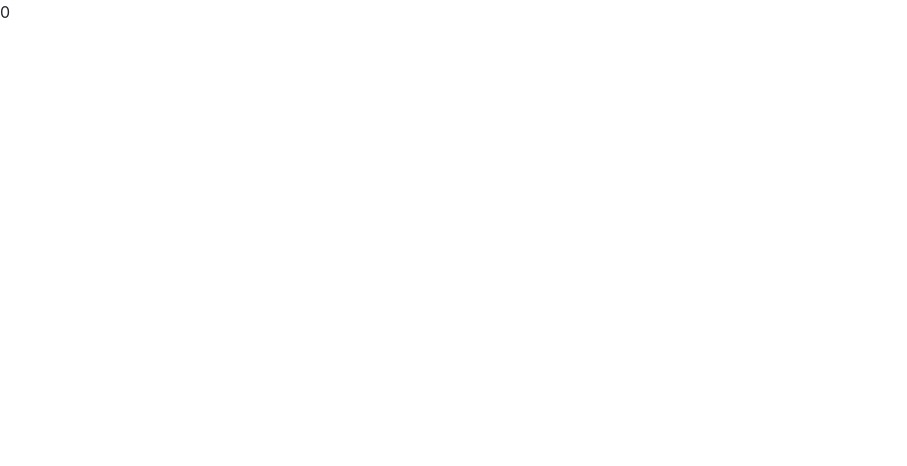
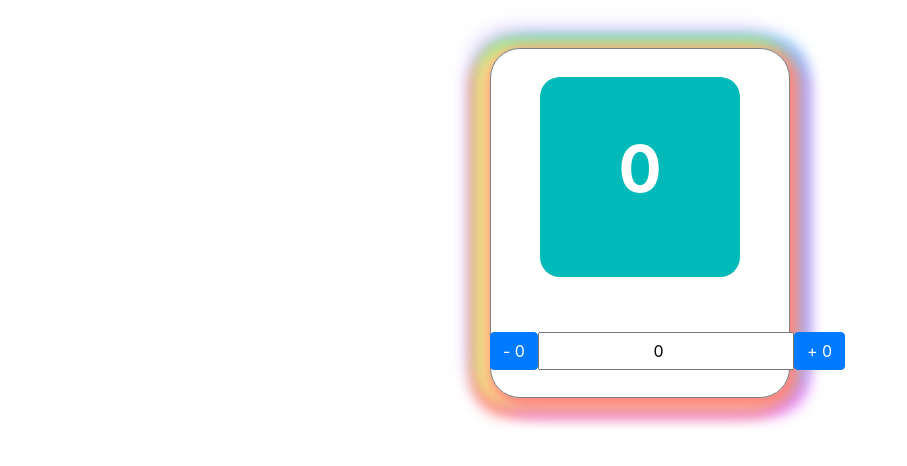
Before and after one commit to Aokami-dvlp/esercizioAngular, an Angular app: page / in a window 1280 px wide. Shown: the top 466 px of the page, without its empty margins (0-907 px from the left). Built offline with nearby package versions, Linux system fonts and the light colour scheme.

Commit message:
exercise 11 completed

```diff
--- a/src/app/app.component.css
+++ b/src/app/app.component.css
@@ -0,0 +1,6 @@
+div{
+  width: 300px;
+  height: 350px;
+  border: 1px solid gray;
+  border-radius: 30px;
+  box-shadow: 5px 5px 15px 5px #FF8080, -9px 5px 15px 5px #FFE488, -7px -5px 15px 5px #8CFF85, 12px -5px 15px 5px #80C7FF, 12px 10px 15px 7px #E488FF, -10px 10px 15px 7px #FF616B, -10px -7px 27px 1px #8E5CFF, 5px 5px 29px 10px rgba(0,0,0,0);}
--- a/src/app/app.component.html
+++ b/src/app/app.component.html
@@ -1 +1,4 @@
+<div class="container-fluid d-flex flex-column align-items-center justify-content-around mt-5">
 <show-counter></show-counter>
+<edit-counter></edit-counter>
+</div>
--- a/src/app/app.module.ts
+++ b/src/app/app.module.ts
@@ -5,6 +5,7 @@ import { AppComponent } from './app.component';
 import { NgbModule } from '@ng-bootstrap/ng-bootstrap';
 import { ShowCounterComponent } from './show-counter/show-counter.component';
 import { EditCounterComponent } from './edit-counter/edit-counter.component';
+import { FormsModule } from '@angular/forms';
 
 
 @NgModule({
@@ -15,7 +16,8 @@ import { EditCounterComponent } from './edit-counter/edit-counter.component';
   ],
   imports: [
     BrowserModule,
-    NgbModule
+    NgbModule,
+    FormsModule
   ],
   providers: [],
   bootstrap: [AppComponent]
--- a/src/app/counter.service.ts
+++ b/src/app/counter.service.ts
@@ -4,6 +4,7 @@ import { Injectable } from '@angular/core';
 export class CounterService {
 
 counter:number = 0;
+value:number = 0;
 
 show(){
   if (this.counter >= 0) {
@@ -14,12 +15,12 @@ show(){
   }
 }
 
-add(value:number){
-  this.counter += value;
+add():number{
+  return this.counter += this.value;
 }
 
-sub(value:number){
-  this.counter -= value;
+sub():number{
+  return this.counter -= this.value;
 }
   constructor() { }
 }
--- a/src/app/edit-counter/edit-counter.component.css
+++ b/src/app/edit-counter/edit-counter.component.css
@@ -0,0 +1,7 @@
+div{
+  width:300px;
+}
+
+button{
+  min-width: fit-content;
+}
--- a/src/app/edit-counter/edit-counter.component.html
+++ b/src/app/edit-counter/edit-counter.component.html
@@ -0,0 +1,5 @@
+<div class="d-flex justify-content-around">
+<button class="btn btn-primary" (click)="counter.sub()"> - {{counter.value}}</button>
+<input class="text-center" type="number" [(ngModel)]="counter.value" placeholder="Inserire valore">
+<button class="btn btn-primary" (click)="counter.add()"> + {{counter.value}} </button>
+</div>
--- a/src/app/edit-counter/edit-counter.component.ts
+++ b/src/app/edit-counter/edit-counter.component.ts
@@ -1,3 +1,4 @@
+import { CounterService } from './../counter.service';
 import { Component, OnInit } from '@angular/core';
 
 @Component({
@@ -7,7 +8,7 @@ import { Component, OnInit } from '@angular/core';
 })
 export class EditCounterComponent implements OnInit {
 
-  constructor() { }
+  constructor(public counter:CounterService) { }
 
   ngOnInit(): void {
   }
--- a/src/app/show-counter/show-counter.component.css
+++ b/src/app/show-counter/show-counter.component.css
@@ -0,0 +1,13 @@
+p{
+  font-size: 4rem;
+  font-weight: bolder;
+}
+
+div {
+  min-height: 200px;
+  min-width: 200px;
+  background-color: rgb(0, 185, 185);
+  border-radius: 20px;
+  color: white;
+
+}
--- a/src/app/show-counter/show-counter.component.html
+++ b/src/app/show-counter/show-counter.component.html
@@ -1 +1 @@
-{{counterValue}}
+<div class="d-flex justify-content-center align-items-center"><p>{{counter.show()}}</p></div>
--- a/src/app/show-counter/show-counter.component.ts
+++ b/src/app/show-counter/show-counter.component.ts
@@ -7,10 +7,8 @@ import { CounterService } from '../counter.service'
   styleUrls: ['./show-counter.component.css']
 })
 export class ShowCounterComponent implements OnInit {
- counterValue:number | string;
 
-  constructor(private counter:CounterService) {
-    this.counterValue = counter.show();
+  constructor(public counter:CounterService) {
   }
 
   ngOnInit(): void {
```
